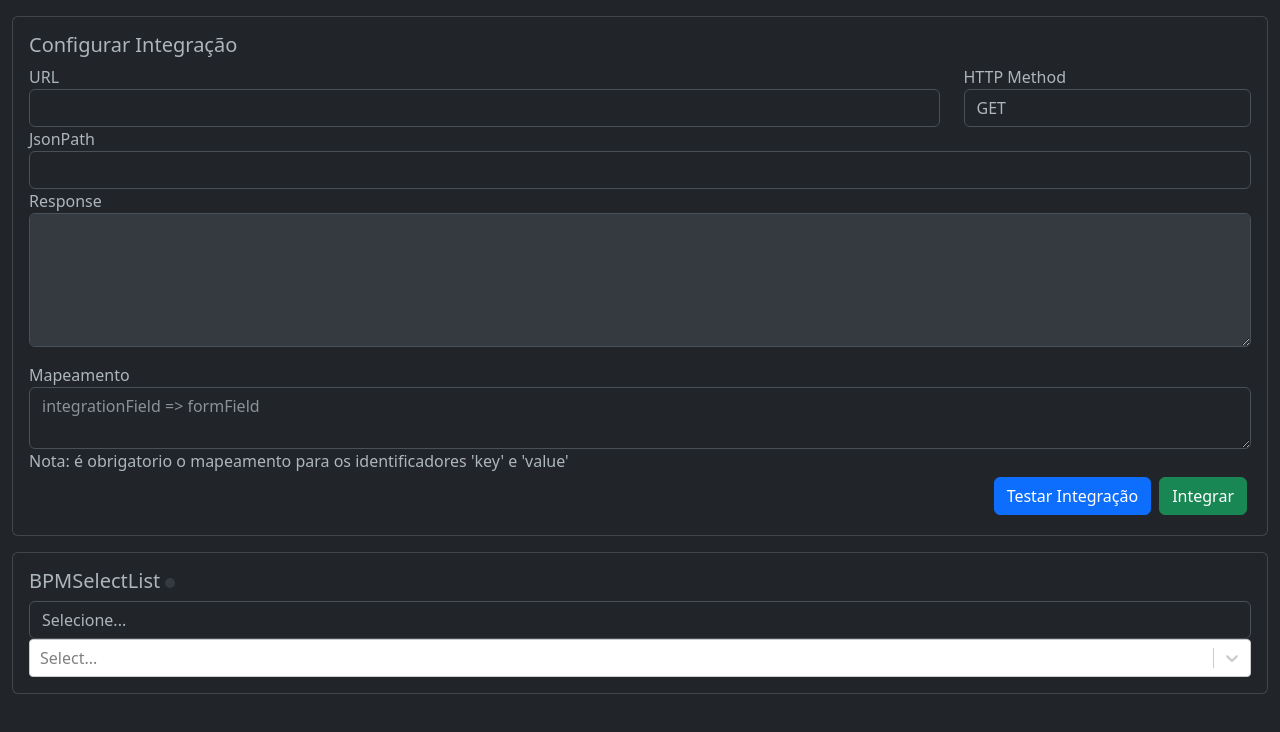
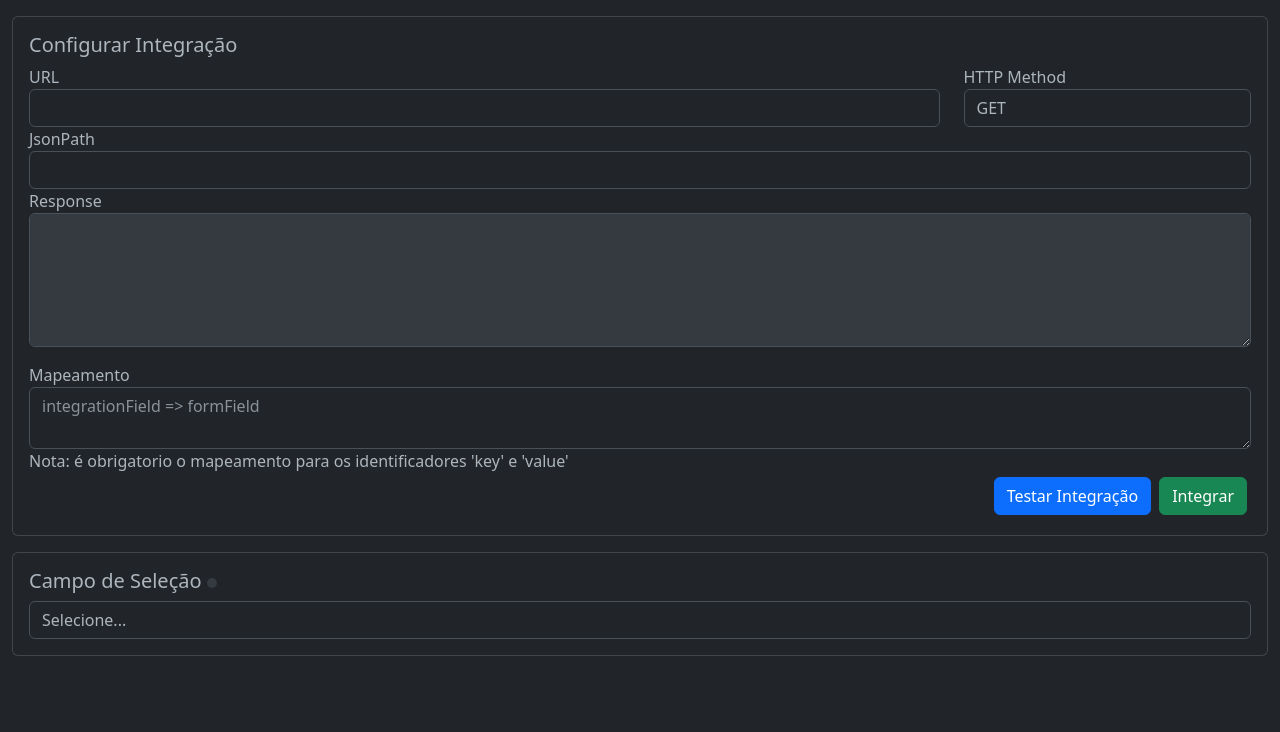
Before and after one commit to 4ndsv/integrations, a React (Vite) app in the folder react/: page / in a window 1280 px wide. Shown: the top 732 px of the page. Built offline with nearby package versions, Linux system fonts and the light colour scheme.

Commit message:
Refactoring

```diff
--- a/react/src/App.jsx
+++ b/react/src/App.jsx
@@ -1,6 +1,6 @@
 import { useState } from 'react'
 import { CreateIntegration } from './CreateIntegration'
-import { BPMSelectList } from './BPMSelectList'
+import { SelectList } from './SelectList'
 
 function App() {
   const [selectData, setSelectData] = useState([])
@@ -10,7 +10,7 @@ function App() {
       <p/>
         <CreateIntegration props ={{setSelectData, setIntegrationMappingFields }} />
       <p/>
-        <BPMSelectList props = {{selectData, integrationMappingFields}} />
+        <SelectList props = {{selectData, integrationMappingFields}} />
     </>
   )
 }
--- a/react/src/BPMSelectList.jsx
+++ /dev/null
@@ -1,70 +0,0 @@
-import React, { useState, useEffect } from 'react';
-import Select from 'react-select'
-
-export function BPMSelectList({props}){
-    const[selectList,setSelectList] = useState([])
-    const[isWorking,setIsWorking] = useState(false)
-    const seasons = ["Spring", "Summer", "Autumn", "Winter"];
-
-    useEffect(() => {
-        selectList.length > 1 ? setIsWorking(true):setIsWorking(false)
-    },[selectList])
-
-    useEffect(()=>{
-        extractSelectList(props.selectData,props.integrationMappingFields)
-    },[props.selectData ])
-
-
-    function extractSelectList(data, identifiers ){
-        try {
-            let key,value
-            let identifierList = identifiers.split('\n')
-
-            identifierList.forEach((identifier)=>{
-                let keyValue = identifier.split('=>')
-                if(keyValue[1].trim() == "key")
-                    key = keyValue[0].trim()
-                if(keyValue[1].trim() == "value")
-                    value = keyValue[0].trim()
-            })
-
-            let dataObj = JSON.parse(data)
-            let newSelectList = []
-
-            dataObj.map((item) => {
-                let newSelectItem = {label:item[value],value: item[key]}
-                newSelectList.push(newSelectItem)
-            });
-            setSelectList(newSelectList)
-        } catch (error) {
-            console.warn(error +'\n'+ data)
-
-        }
-    }
-
-    return (
-        <div className="card">
-            <div className="card-body">
-                <h5 className="card-title">BPMSelectList <svg height="10" width="10" className={ `${isWorking ? 'bg-success':'bg-body-secondary'} p-1 rounded-circle`}/></h5>
-                <div className='card-text'>
-                    <select className='form-control'>
-                    <option  defaultValue>Selecione...</option>
-                        <option>item</option>
-                        {
-                        seasons.map((item)=>{
-                            <option>teste</option>})
-                        }
-                    </select>
-
-                <Select options={selectList} />
-                </div>
-            </div>
-            {
-            seasons.map((item)=>{
-                <span>teste</span>})
-            }
-
-
-        </div>
-    );
-}
--- /dev/null
+++ b/react/src/SelectList.jsx
@@ -0,0 +1,64 @@
+import React, { useState, useEffect } from 'react';
+
+export function SelectList({ props }) {
+    const [selectList, setSelectList] = useState([])
+    const [isWorking, setIsWorking] = useState(false)
+    const [options, setOptions] = useState()
+
+    useEffect(() => {
+        selectList.length > 1 ? setIsWorking(true) : setIsWorking(false)
+    }, [selectList])
+
+    useEffect(() => {
+        extractSelectList(props.selectData, props.integrationMappingFields)
+    }, [props.selectData])
+
+    function extractSelectList(data, identifiers) {
+        try {
+            let key, value
+            let identifierList = identifiers.split('\n')
+
+            identifierList.forEach((identifier) => {
+                let keyValue = identifier.split('=>')
+                if (keyValue[1].trim() == "key")
+                    key = keyValue[0].trim()
+                if (keyValue[1].trim() == "value")
+                    value = keyValue[0].trim()
+            })
+
+            let dataObj = JSON.parse(data)
+            let newSelectList = []
+
+            dataObj.map((item) => {
+                let newSelectItem = { label: item[value], value: item[key] }
+                newSelectList.push(newSelectItem)
+            });
+            setSelectList(newSelectList)
+
+            let options = []
+            let i = 1
+            newSelectList.map((item) => {
+                options.push(<option value={i++}>{item}</option>)
+            })
+            setOptions(() => { return options })
+
+        } catch (error) {
+            console.warn(error + '\n' + data)
+
+        }
+
+    }
+    return (
+        <div className="card">
+            <div className="card-body">
+                <h5 className="card-title">Campo de Seleção <svg height="10" width="10" className={`${isWorking ? 'bg-success' : 'bg-body-secondary'} p-1 rounded-circle`} /></h5>
+                <div className='card-text'>
+                    <select className='form-control'>
+                        <option defaultValue>Selecione...</option>
+                        {options}
+                    </select>
+                </div>
+            </div>
+        </div>
+    );
+}
```
Also changed, not shown: react/src/CreateIntegration.jsx (+34 -34 lines).
